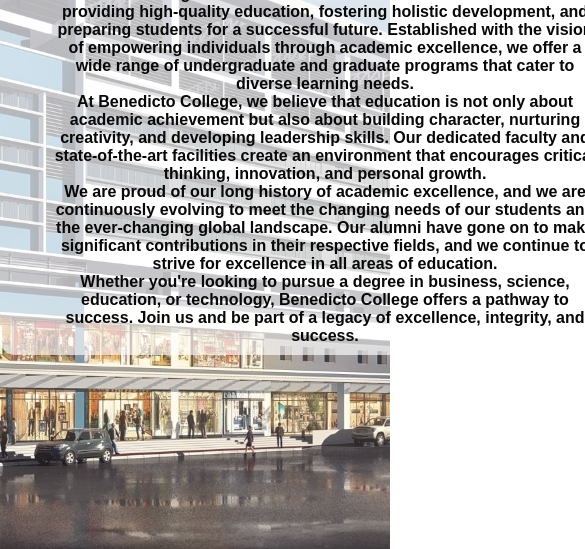
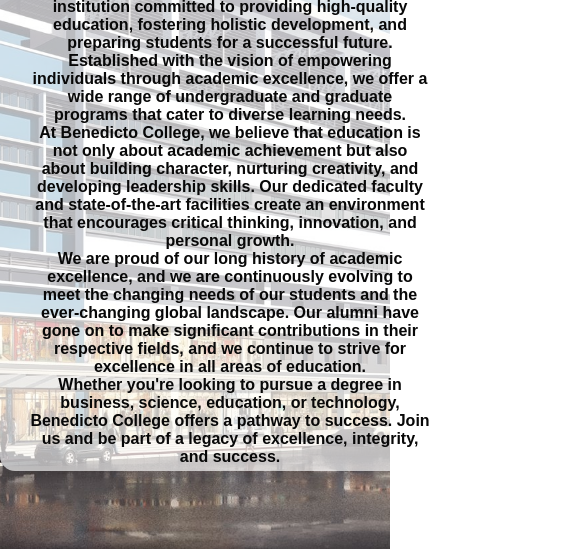
Before and after one commit to Philmautganon/website, a plain HTML site: page about.html in a window 390 px wide. Shown: the part 295-844 px from the top of the page, 585 px wide, since content can reach past the window. Drawn offline with Linux system fonts and the light colour scheme.

Commit message:
Update style.css

```diff
--- a/style.css
+++ b/style.css
@@ -259,7 +259,11 @@
 }
 
 /* Responsive Design */
-@media (max-width: 768px) {
+@media screen and (max-width: 770px) {
+
+    .about-us {
+        width: 600px;
+    }
     #contact {
         padding: 20px;
     }
@@ -281,8 +285,19 @@
         margin-bottom: 10px;
     }
 }
+@media screen and (max-width: 700px) {
+    .about-us {
+        width: 600px;
+        padding: 5px 30px;
+    }
+}
 
-@media (max-width: 480px) {
+@media screen and (max-width: 480px) {
+
+    .about-us {
+        width: 400px;
+    }
+
     #contact h1 {
         font-size: 26px;
     }
@@ -295,7 +310,7 @@
         width: 100%;
     }
 
-    nav ul {
+    nav ul {z
         padding: 0;
     }
 
```
